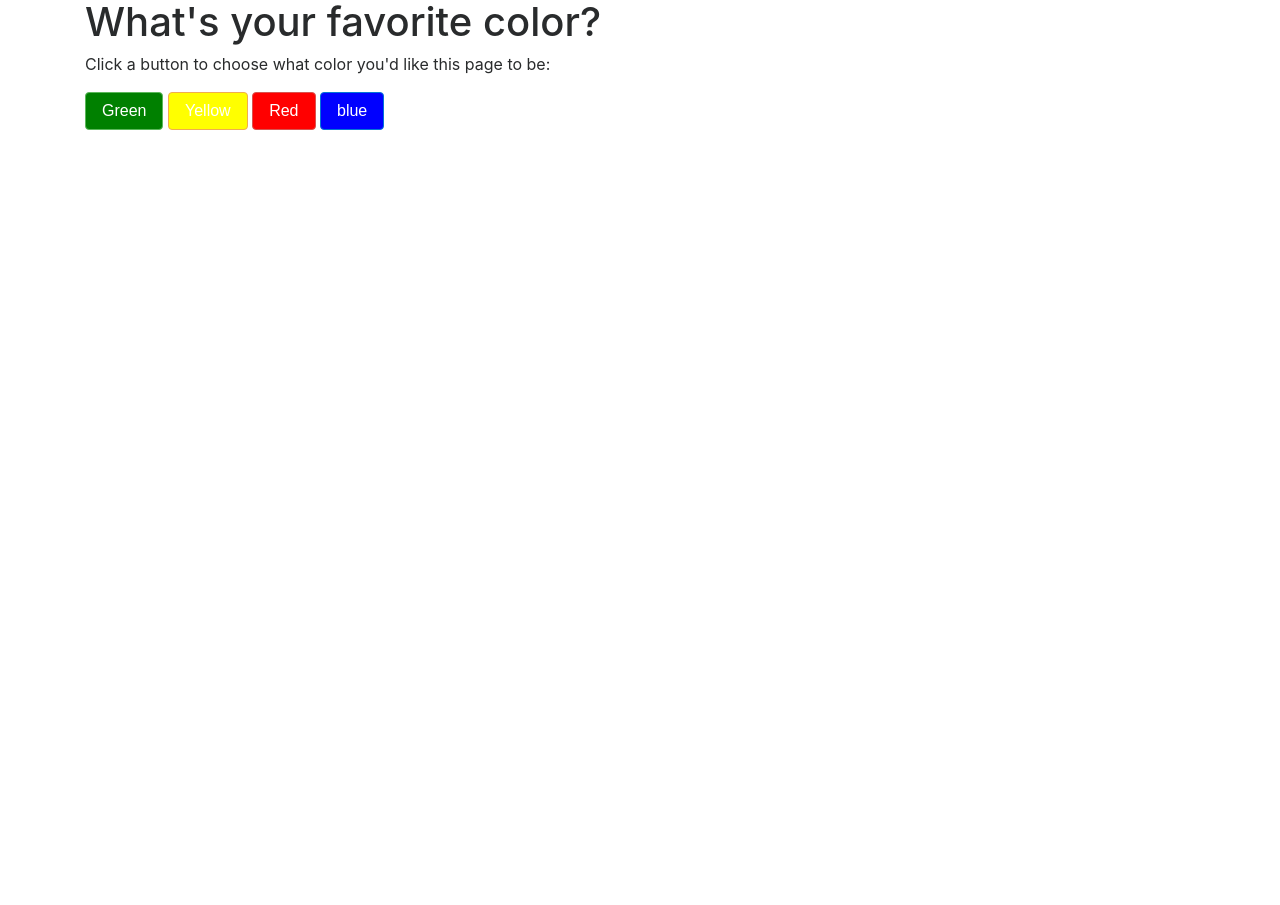
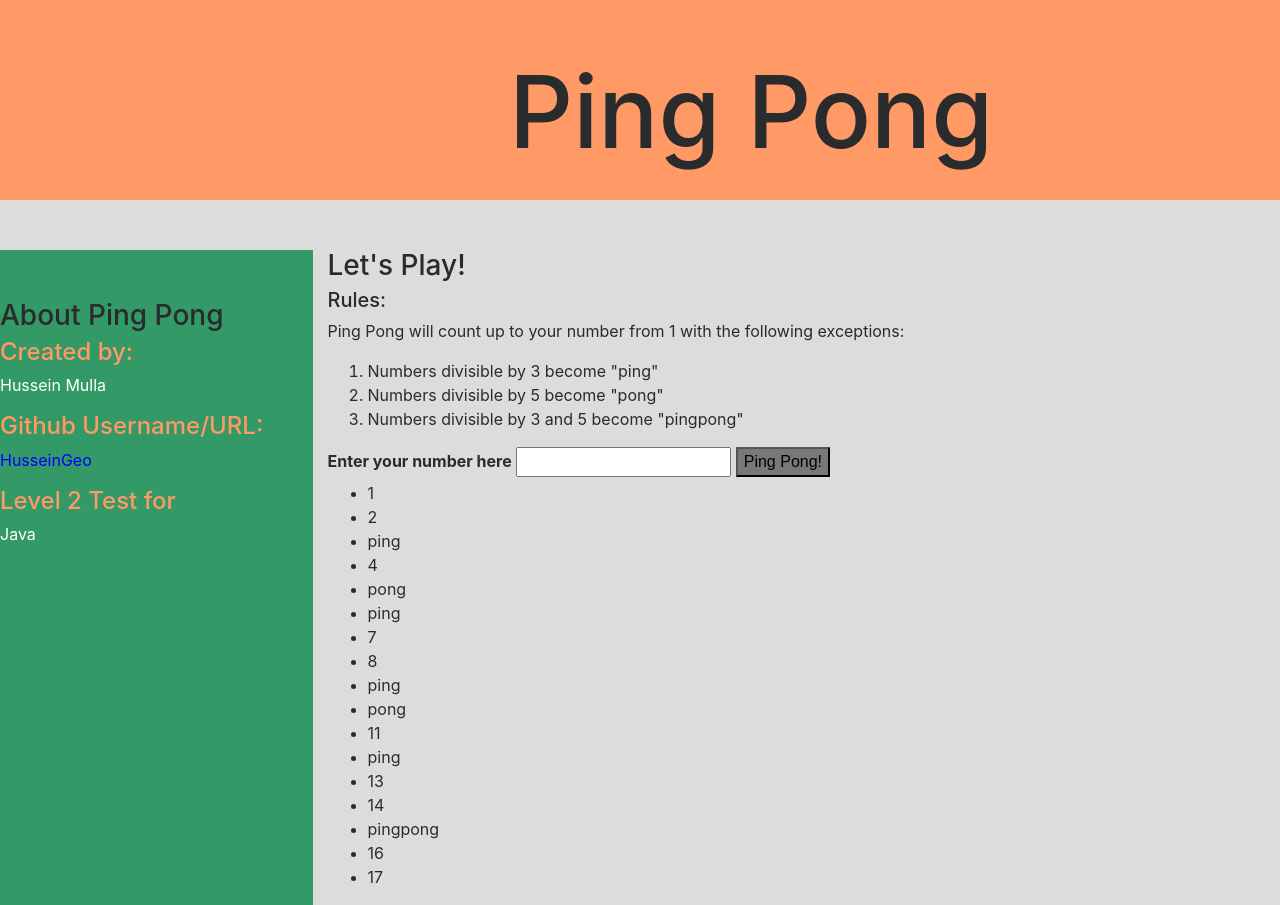
Before and after one commit to HusseinGeo/PING-PONG, a plain HTML site: page index.html in a window 1280 px wide. Before the commit the page ends 800 px from the top, so only its background shows below. Drawn offline with Linux system fonts and the light colour scheme.

Commit message:
styled the header

```diff
--- a/css/styles.css
+++ b/css/styles.css
@@ -1,34 +1,46 @@
-.green-background {
-        background-color: green;
-      }
+#top {
+  background-color: #ff9966;
+  height: 200px;
+}
 
-      .yellow-background {
-        background-color: yellow;
-      }
+h1 {
+  align-content: center;
+  font-size: 100px;
+  margin-left: 40%;
+  margin-top: 2.5%;
+}
 
-      .red-background {
-        background-color: red;
-      }
+#sidebar {
+  background-color: #339966;
+  margin-top: 50px;
+  column-fill: auto;
+}
 
-      .blue-background {
-        background-color:#00000F;
-      }
-#green{
-  background-color: green;
+
+h4 {
+  color:#ff9966;
+}
+
+#m {
   color: white;
 }
 
-#yellow{
-  background-color: yellow;
+#h {
+  color: blue;
+}
+
+#j {
   color: white;
 }
 
-#red{
-  background-color: red;
-  color: white;
+#whole {
+  background-color: gainsboro;
+  height: auto;
+}
+h3 {
+  margin-top: 50px;
 }
 
-#blue{
-  background-color: blue;
-  color: white;
+button {
+  background-color: #787878;
 }
--- a/index.html
+++ b/index.html
@@ -1,22 +1,58 @@
 <!DOCTYPE html>
       <html>
         <head>
-          <link href="css/bootstrap.min.css" rel="stylesheet" type="text/css">
-          <link href="css/styles.css" rel="stylesheet" type="text/css">
-
-          <title>Colors</title>
+          <title>Ping pong</title>
+          <link href="css/bootstrap.min.css" rel="stylesheet" type="text/css" media="all">
+          <link href="css/styles.css" rel="stylesheet" type="text/css" media="all">
         </head>
         <body>
-          <div class="container">
-            <h1>What's your favorite color?</h1>
-            <p>Click a button to choose what color you'd like this page to be:</p>
-
-            <button class="btn btn-success" id="green">Green</button>
-            <button class="btn btn-warning" id="yellow">Yellow</button>
-            <button class="btn btn-danger" id="red">Red</button>
-            <button class="btn btn-primary" id="blue">blue</button>
+          <div class="row" id="top">
+            <h1>Ping Pong</h1>
           </div>
-          <script src="js/jquery-3.2.1.js"></script>
-          <script src="js/scripts.js"></script>
+          <div class="row" id="whole">
+            <div class="col-md-3" id="sidebar">
+              <h3>About Ping Pong</h3>
+              <h4>Created by:</h4>
+              <p id="m">Hussein Mulla</p>
+              <h4>Github Username/URL:</h4>
+              <p id="h">HusseinGeo</p>
+              <h4>Level 2 Test for</h4>
+              <p id="j">Java</p>
+            </div>
+              <div class="col-md-9" id="large column">
+                <h3>Let's Play!</h3>
+                <h5>Rules:</h5>
+                <p>Ping Pong will count up to your number from 1 with the following exceptions:</p>
+                <ol>
+                  <li>Numbers divisible by 3 become "ping"</li>
+                  <li>Numbers divisible by 5 become "pong"</li>
+                  <li>Numbers divisible by 3 and 5 become "pingpong"</li>
+                </ol>
+                <form>
+                  <label for="number"><b>Enter your number here</b></label>
+                  <input type="text" id="input">
+                  <button>Ping Pong!</button>
+                  <ul>
+                    <li>1</li>
+                    <li>2</li>
+                    <li>ping</li>
+                    <li>4</li>
+                    <li>pong</li>
+                    <li>ping</li>
+                    <li>7</li>
+                    <li>8</li>
+                    <li>ping</li>
+                    <li>pong</li>
+                    <li>11</li>
+                    <li>ping</li>
+                    <li>13</li>
+                    <li>14</li>
+                    <li>pingpong</li>
+                    <li>16</li>
+                    <li>17</li>
+                  </ul>
+                </form>
+              </div>
+            </div>
         </body>
       </html>
```
